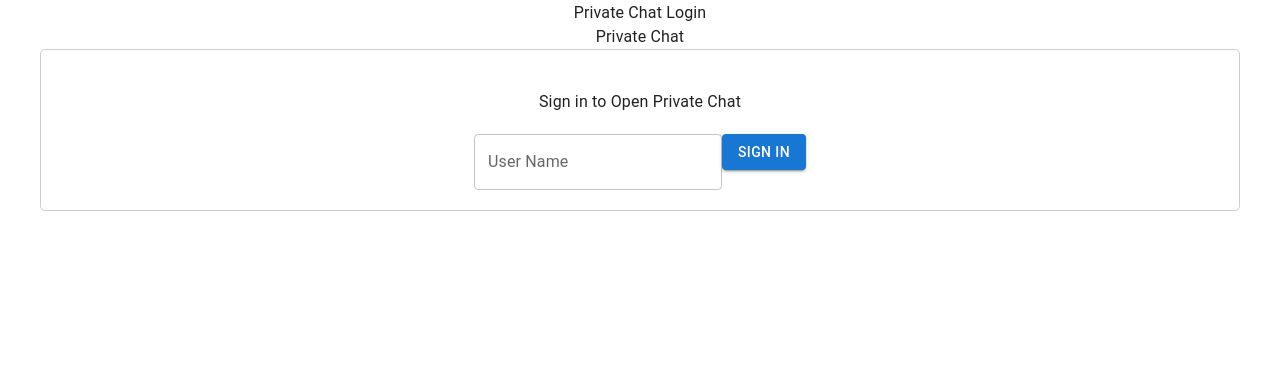
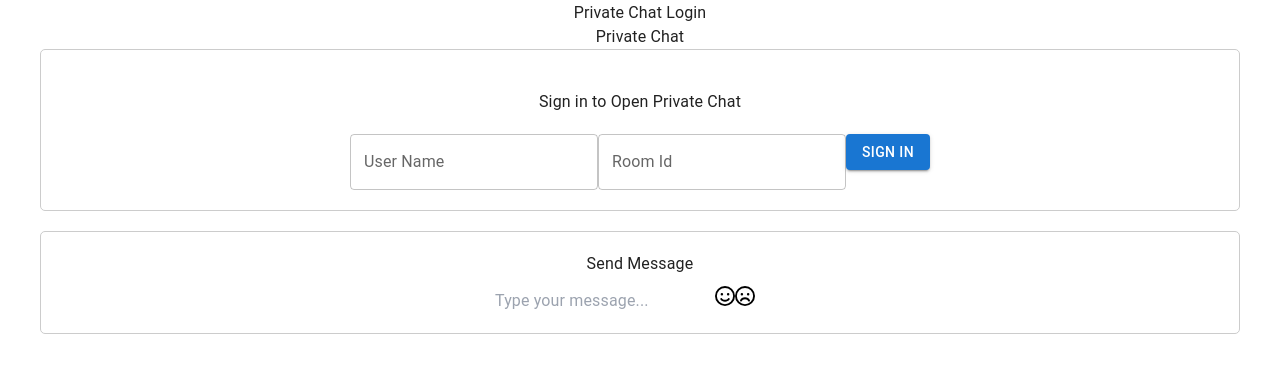
Before and after one commit to Raiyan109/learn-socket, a React (Vite) app in the folder client/: page /private-chat-login in a window 1280 px wide. Shown: the part 673-1046 px from the top of the page. Before the commit the page ends 936 px from the top, so only its background shows below. Built offline with nearby package versions, Linux system fonts and the light colour scheme; no server answers.

Commit message:
private chat working, now integration in UI

```diff
--- a/client/src/components/PrivateChat.jsx
+++ b/client/src/components/PrivateChat.jsx
@@ -1,214 +1,68 @@
-import React, { useEffect, useMemo, useRef, useState } from 'react';
-import { Box, IconButton, InputAdornment, TextField } from '@mui/material';
-import { Button, Container } from "@mui/material"
-import { CiSearch } from "react-icons/ci";
-import { MdFavorite } from "react-icons/md";
-import { IoIosAttach, IoMdSend } from "react-icons/io";
-import { io } from 'socket.io-client';
-import { useNavigate } from "react-router-dom";
-import { GiEntryDoor } from "react-icons/gi";
+import { use, useEffect } from "react"
+import { useState } from "react"
 
-const PrivateChat = () => {
-    const [socketId, setSocketId] = useState('')
-    const [message, setMessage] = useState('');
-    const [privateUsers, setPrivateUsers] = useState([])
-    const [showPrivateMessages, setShowPrivateMessages] = useState([])
-    const [recipientId, setRecipientId] = useState('');
-    const socket = useMemo(() => io('http://localhost:3000'), [])
-    const navigate = useNavigate();
+
+const PrivateChat = ({ socket, username, room }) => {
+    const [message, setMessage] = useState('')
+
+    const sendMessage = async () => {
+        if (message !== '') {
+            const messageData = {
+                room: room,
+                author: username,
+                message: message,
+                time: new Date(Date.now()).getHours() + ':' + new Date(Date.now()).getMinutes()
+            }
+            await socket.emit('send-private-message', messageData)
+            setMessage('')
+        }
+    }
 
     useEffect(() => {
-        socket.on('connect', () => {
-            setSocketId(socket.id)
-            console.log('Connected to server', socket.id)
+        socket.on('recieve-private-message', (data) => {
+            console.log('🔥: A user recieved a private message', data);
         })
 
-        // Private chat
-        socket.on('recieve-private-message', (data) => {
-            console.log(data, 'data from recieve-private-message');
-
-            setShowPrivateMessages((prevMessages) => [...prevMessages, data])
-        })
-
-
-        // Private chat response
-        socket.on('new-private-user-response', (data) => {
-            setPrivateUsers(data)
-        })
-
-        // return () => {
-        //     socket.off('connect')
-        //     socket.off('recieve-private-message')
-        //     socket.off('new-private-user-response')
-        // }
     }, [socket])
 
-    console.log(showPrivateMessages, 'private messages');
-
-    const handleSubmit = (e) => {
-        e.preventDefault()
-        if (message.trim() && recipientId) {
-            socket.emit('send-private-message', {
-                text: message,
-                name: localStorage.getItem('privateUserName'),
-                recipientId: recipientId
-            })
-        }
-        setMessage('')
-    }
-
-    // Leave chat
-    const handleLeaveChat = () => {
-        localStorage.removeItem('groupUserName');
-        navigate('/');
-        window.location.reload();
-    };
 
     return (
         <div>
+            <div className="bg-white border border-slate-200 grid grid-cols-6 gap-2 rounded-xl p-2 text-sm">
+                <h1 className="text-center text-slate-800 text-xl font-bold col-span-6">Send Message</h1>
+                <input
+                    onChange={(e) => setMessage(e.target.value)}
+                    placeholder="Type your message..." className="bg-slate-100 text-slate-600 h-28 placeholder:text-slate-600 placeholder:opacity-50 border border-slate-200 col-span-6 resize-none outline-none rounded-lg p-2 duration-300 focus:border-slate-600" />
+                <button className="fill-slate-600 col-span-1 flex justify-center items-center rounded-lg p-2 duration-300 bg-slate-100 hover:border-slate-600 focus:fill-blue-200 focus:bg-blue-400 border border-slate-200">
+                    <svg xmlns="http://www.w3.org/2000/svg" height="20px" viewBox="0 0 512 512">
+                        <path d="M464 256A208 208 0 1 0 48 256a208 208 0 1 0 416 0zM0 256a256 256 0 1 1 512 0A256 256 0 1 1 0 256zm177.6 62.1C192.8 334.5 218.8 352 256 352s63.2-17.5 78.4-33.9c9-9.7 24.2-10.4 33.9-1.4s10.4 24.2 1.4 33.9c-22 23.8-60 49.4-113.6 49.4s-91.7-25.5-113.6-49.4c-9-9.7-8.4-24.9 1.4-33.9s24.9-8.4 33.9 1.4zM144.4 208a32 32 0 1 1 64 0 32 32 0 1 1 -64 0zm192-32a32 32 0 1 1 0 64 32 32 0 1 1 0-64z"></path>
+                    </svg>
+                </button>
+                <button className="fill-slate-600 col-span-1 flex justify-center items-center rounded-lg p-2 duration-300 bg-slate-100 hover:border-slate-600 focus:fill-blue-200 focus:bg-blue-400 border border-slate-200">
+                    <svg xmlns="http://www.w3.org/2000/svg" height="20px" viewBox="0 0 512 512">
+                        <path d="M464 256A208 208 0 1 0 48 256a208 208 0 1 0 416 0zM0 256a256 256 0 1 1 512 0A256 256 0 1 1 0 256zM174.6 384.1c-4.5 12.5-18.2 18.9-30.7 14.4s-18.9-18.2-14.4-30.7C146.9 319.4 198.9 288 256 288s109.1 31.4 126.6 79.9c4.5 12.5-2 26.2-14.4 30.7s-26.2-2-30.7-14.4C328.2 358.5 297.2 336 256 336s-72.2 22.5-81.4 48.1zM144.4 208a32 32 0 1 1 64 0 32 32 0 1 1 -64 0zm192-32a32 32 0 1 1 0 64 32 32 0 1 1 0-64z"></path></svg>
+                </button>
+                <span className="col-span-2"></span>
+                <button
+                    onClick={sendMessage}
+                    className="bg-slate-100 stroke-slate-600 border border-slate-200 col-span-2 flex justify-center rounded-lg p-2 duration-300 hover:border-slate-600 hover:text-white focus:stroke-blue-200 focus:bg-blue-400">
+                    <svg fill="none" viewBox="0 0 24 24" height="30px" width="30px" xmlns="http://www.w3.org/2000/svg">
+                        <path strokeLinejoin="round" strokeLinecap="round" strokeWidth="1.5" d="M7.39999 6.32003L15.89 3.49003C19.7 2.22003 21.77 4.30003 20.51 8.11003L17.68 16.6C15.78 22.31 12.66 22.31 10.76 16.6L9.91999 14.08L7.39999 13.24C1.68999 11.34 1.68999 8.23003 7.39999 6.32003Z"></path>
+                        <path strokeLinejoin="round" strokeLinecap="round" strokeWidth="1.5" d="M10.11 13.6501L13.69 10.0601"></path>
+                    </svg>
+                </button>
 
-            <div className="container mx-auto shadow-lg rounded-lg">
-                {/* <!-- headaer --> */}
-                <div className="px-5 py-5 flex justify-between items-center bg-white border-b-2">
-                    <header className="chat__mainHeader">
-                        <button onClick={handleLeaveChat} title="Save" className="cursor-pointer flex items-center fill-red-400 bg-red-950 hover:bg-red-900 active:border active:border-red-400 rounded-md duration-100 p-2">
-                            <GiEntryDoor className="text-red-400 font-bold " />
-                            <span className="text-sm text-red-400 font-bold pr-1">Leave Chat</span>
-                        </button>
+            </div>
+            {/* <div className="chat-header">
+                <p>Live chat</p>
+            </div>
+            <div className="chat-body"></div>
+            <div className="chat-footer">
+                <input type="text" placeholder="Type a message" />
+                <button>Send</button>
+            </div> */}
+        </div>
+    )
+}
 
-                    </header>
-
-                    <div className="w-1/2">
-                        <input
-                            type="text"
-                            name=""
-                            id=""
-                            placeholder="search IRL"
-                            className="rounded-2xl bg-gray-100 py-3 px-5 w-full"
-                        />
-                    </div>
-                    <div
-                        className="h-12 w-12 p-2 bg-yellow-500 rounded-full text-white font-semibold flex items-center justify-center"
-                    >
-                        RA
-                    </div>
-                </div>
-                {/* <!-- end header --> */}
-                {/* <!-- Chatting --> */}
-                <div className="flex flex-row justify-between bg-white">
-                    {/* <!-- chat list --> */}
-                    <div className="flex flex-col w-2/5 border-r-2 overflow-y-auto">
-                        {/* <!-- search compt --> */}
-                        <div className="border-b-2 py-4 px-2">
-                            <input
-                                type="text"
-                                placeholder="search chatting"
-                                className="py-2 px-2 border-2 border-gray-200 rounded-2xl w-full"
-                            />
-                        </div>
-                        {/* <!-- end search compt --> */}
-                        {/* <!-- user list --> */}
-                        {privateUsers.map((user) => (
-                            <div
-                                className="flex flex-row py-4 px-2 justify-center items-center border-b-2" key={user.id}
-                            >
-
-                                <p>{user.privateUserName}</p>
-                                <button className='' onClick={() => setRecipientId(user.id)}>
-                                    Chat with <span style={{ backgroundColor: '#000000', color: '#ffffff', borderRadius: '9px', padding: '6px' }}>{user.privateUserName}</span>
-                                </button>
-                            </div>
-                        ))}
-
-                        {/* <!-- end user list --> */}
-                    </div>
-                    {/* <!-- end chat list --> */}
-                    {/* <!-- message --> */}
-                    <div className="w-full px-5 flex flex-col justify-between">
-                        <div className="flex flex-col mt-5">
-                            {showPrivateMessages.map((data) => data.name === localStorage.getItem('privateUserName') ? (
-                                <div className="flex justify-end mb-4">
-                                    <div
-                                        className="mr-2 py-3 px-4 bg-blue-400 rounded-bl-3xl rounded-tl-3xl rounded-tr-xl text-white"
-                                    >
-
-                                        {data.text}
-                                    </div>
-                                    {/* <img
-                                        src="https://source.unsplash.com/vpOeXr5wmR4/600x600"
-                                        className="object-cover h-8 w-8 rounded-full"
-                                        alt=""
-                                    /> */}
-                                    {/* <RxAvatar className="object-cover h-8 w-8 rounded-full" /> */}
-                                    <span>you</span>
-                                    {/* <span>{data.name}</span> */}
-                                </div>
-                            ) : (
-                                <div className="flex justify-start mb-4">
-                                    {/* <img
-                                        src="https://source.unsplash.com/vpOeXr5wmR4/600x600"
-                                        className="object-cover h-8 w-8 rounded-full"
-                                        alt=""
-                                    /> */}
-                                    {/* <RxAvatar className="object-cover h-8 w-8 rounded-full" /> */}
-                                    <span>{data.name}</span>
-                                    <div
-                                        className="ml-2 py-3 px-4 bg-gray-400 rounded-br-3xl rounded-tr-3xl rounded-tl-xl text-white"
-                                    >
-                                        {data.text}
-                                    </div>
-                                </div>
-                            ))}
-                            <div className="message__status">
-                                <p>Someone is typing...</p>
-                            </div>
-
-
-                        </div>
-                        <div className="py-5">
-                            {/* <input
-                                className="w-full bg-gray-300 py-5 px-3 rounded-xl"
-                                type="text"
-                                placeholder="type your message here..."
-                            /> */}
-                            <Container>
-
-                                <form onSubmit={handleSubmit}>
-                                    <TextField
-                                        id='outlined-basic'
-                                        label='Message'
-                                        variant='outlined'
-                                        value={message}
-                                        onChange={(e) => setMessage(e.target.value)}
-                                    />
-
-                                    <Button
-                                        type='submit'
-                                        variant='contained' color='primary'>Send</Button>
-                                </form>
-                            </Container>
-                        </div>
-                    </div>
-                    {/* <!-- end message --> */}
-                    <div className="w-2/5 border-l-2 px-5">
-                        <div className="flex flex-col">
-                            <div className="font-semibold text-xl py-4">Mern Stack Group</div>
-                            <img
-                                src="https://source.unsplash.com/L2cxSuKWbpo/600x600"
-                                className="object-cover rounded-xl h-64"
-                                alt=""
-                            />
-                            <div className="font-semibold py-4">Created 22 Sep 2021</div>
-                            <div className="font-light">
-                                Lorem ipsum dolor sit amet consectetur adipisicing elit. Deserunt,
-                                perspiciatis!
-                            </div>
-                        </div>
-                    </div>
-                </div>
-            </div>
-        </div >
-    );
-};
-
-export default PrivateChat;
+export default PrivateChat
--- a/client/src/components/PrivateChatLogin.jsx
+++ b/client/src/components/PrivateChatLogin.jsx
@@ -2,32 +2,43 @@ import { Button, Container, TextField } from '@mui/material';
 import { useMemo, useState } from 'react'
 import { useNavigate } from 'react-router-dom';
 import { io } from 'socket.io-client';
+import PrivateChat from './PrivateChat';
 
 
 const PrivateChatLogin = () => {
-    const [privateUserName, setPrivateUserName] = useState([])
+    const [username, setUsername] = useState('')
+    const [room, setRoom] = useState('')
     const socket = useMemo(() => io('http://localhost:3000'), [])
     const navigate = useNavigate();
 
-    const handlePrivateChatSubmit = (e) => {
+    const joinRoom = (e) => {
         e.preventDefault()
-        localStorage.setItem('privateUserName', privateUserName);
-        // // Send username and socket id to server
-        socket.emit('new-private-user', { privateUserName, id: socket.id })
-        navigate('/private-chat');
+
+        if (username !== '' && room !== '') {
+            socket.emit('join-room', { username, room })
+            // navigate(`/private-chat/${room}/${username}`)
+        }
+
     }
 
     return (
         <div>
             <Container style={{ border: '1px solid #ccc', padding: '20px', marginBottom: '20px', borderRadius: '5px' }}>
-                <form onSubmit={handlePrivateChatSubmit}>
+                <form onSubmit={joinRoom}>
                     <h2 style={{ textAlign: 'center', padding: '20px' }}>Sign in to Open Private Chat</h2>
                     <TextField
                         id='outlined-basic'
                         label='User Name'
                         variant='outlined'
-                        value={privateUserName}
-                        onChange={(e) => setPrivateUserName(e.target.value)}
+                        value={username}
+                        onChange={(e) => setUsername(e.target.value)}
+                    />
+                    <TextField
+                        id='outlined-basic'
+                        label='Room Id'
+                        variant='outlined'
+                        value={room}
+                        onChange={(e) => setRoom(e.target.value)}
                     />
 
                     <Button
@@ -36,6 +47,11 @@ const PrivateChatLogin = () => {
                 </form>
 
             </Container>
+
+
+            <Container style={{ border: '1px solid #ccc', padding: '20px', marginBottom: '20px', borderRadius: '5px' }}>
+                <PrivateChat socket={socket} username={username} room={room} />
+            </Container>
         </div>
     )
 }
```
Also changed, not shown: 1 other file (tests, documents, lock files or other folders).
